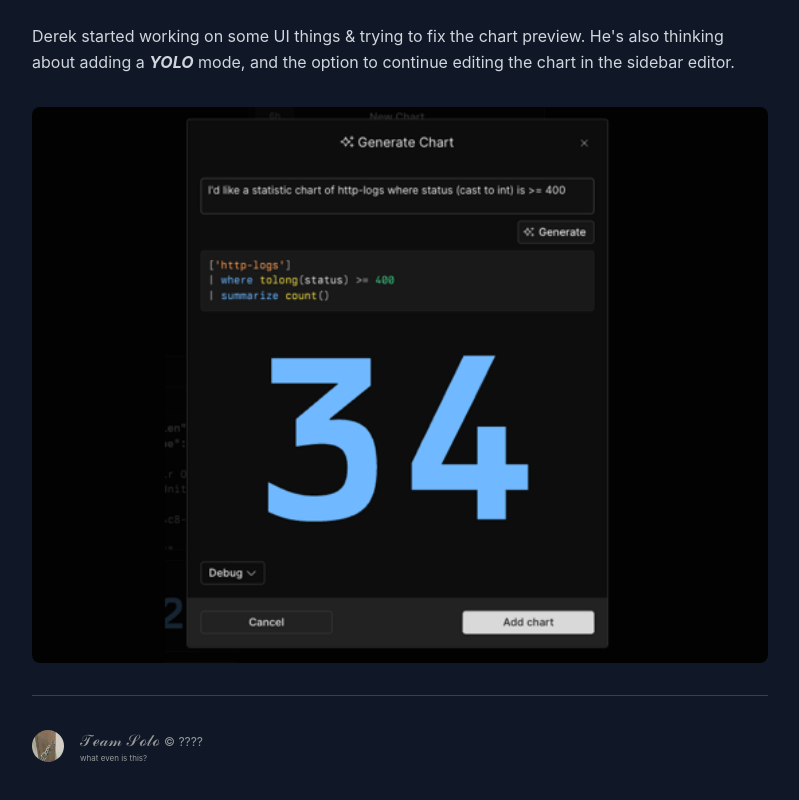
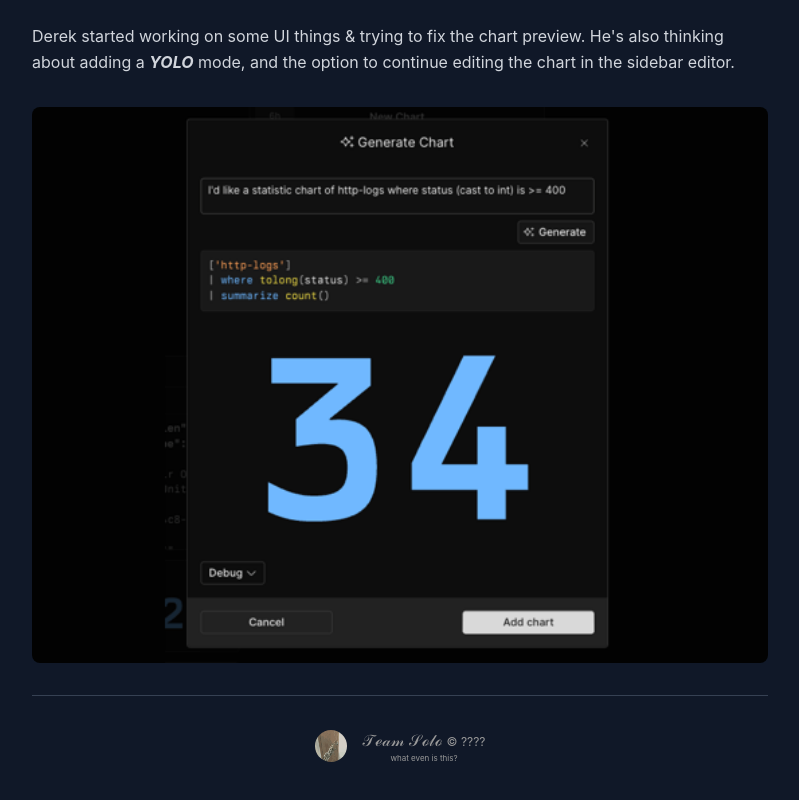
Before and after one commit to mediaupstream/team-solo-devlog, a React (Vite) app: page / in a window 1280 px wide. Shown: the part 2547-3347 px from the top of the page, without its empty margins (240-1039 px from the left). Built offline with nearby package versions, Linux system fonts and the light colour scheme.

Commit message:
fix: center footer

```diff
--- a/src/App.tsx
+++ b/src/App.tsx
@@ -73,8 +73,8 @@
         {selectedDay === 3 && <DayThree />}
         {selectedDay === 4 && <DayFour />}
 
-        <div className="mt-8 pt-8 border-t border-gray-700">
-          <div className="flex items-center">
+        <div className="mt-8 pt-8 border-t border-gray-700 text-center justify-center">
+          <div className="flex items-center justify-center">
             <img
               src="/robots-are-smart.gif"
               alt="Author avatar"
```
